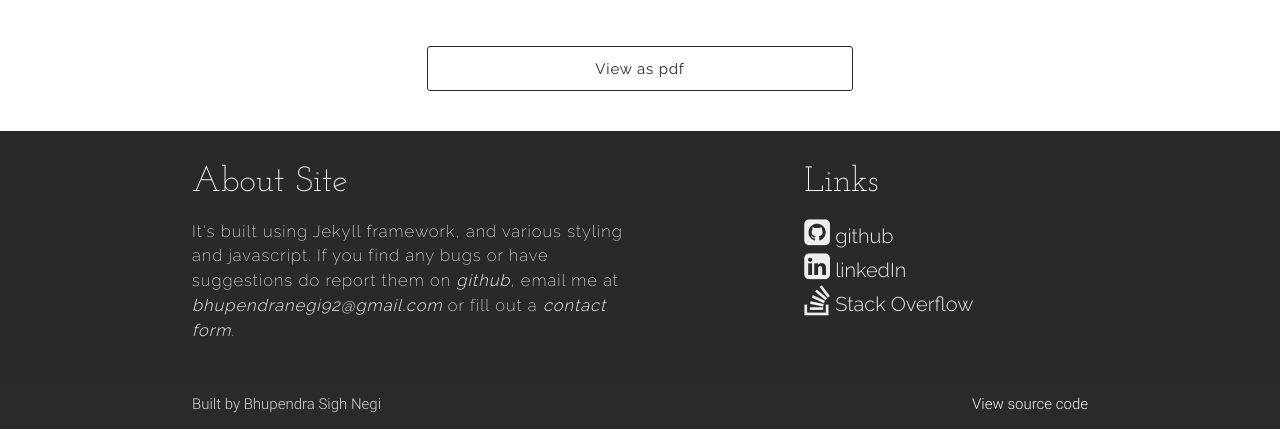
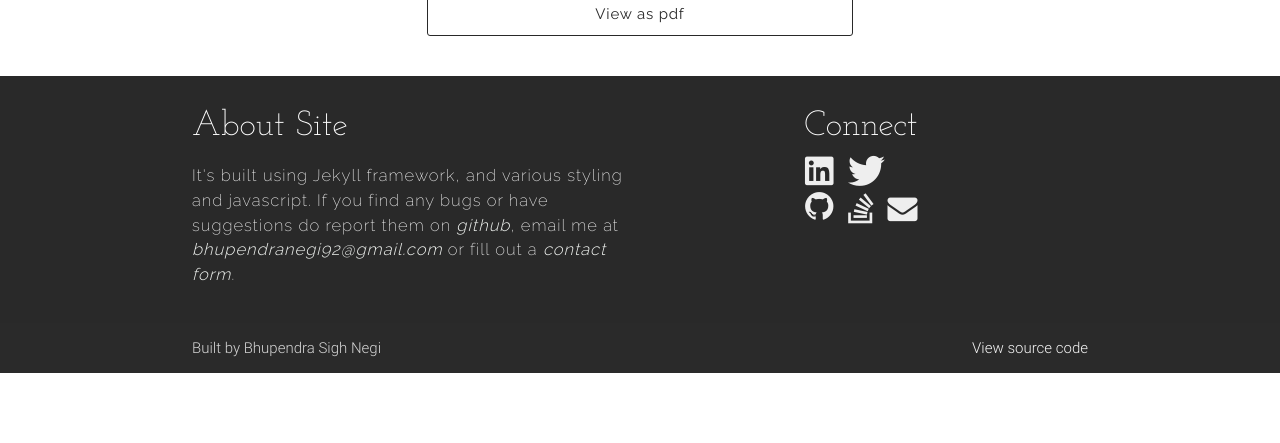
Before and after one commit to BhupendraNegi/bhupendranegi.github.io, a Jekyll site: the page built from resume.html, in a window 1280 px wide, cut to the strip 457-900 px from the top of the page. Built offline with Jekyll 4.4.1, drawn with Linux system fonts in a browser that asks for light colours; nearby versions of some CDN libraries.

Commit message:
Fixed CSS and footer

```diff
--- a/_includes/footer.html
+++ b/_includes/footer.html
@@ -5,12 +5,13 @@
         <h5 class="white-text footer_titles">About Site</h5>
         <p class="grey-text text-lighten-3 description">It's built using Jekyll framework, and various styling and javascript. If you find any bugs or have suggestions do report them on <a class="footer_description_link" href="https://github.com/LevytsRoman/levytsroman.github.io/issues/new">github</a>, email me at <a class="footer_description_link" href="mailto:{{site.email}}">{{site.email}}</a> or fill out a <a class="footer_description_link" href="/contact">contact form</a>.</p>
       </div>
-      <div class="col l4 offset-l2 s12">
-        <h5 class="white-text footer_titles">Links</h5>
-        <ul>
-          <li><a class="grey-text text-lighten-3" target="_blank" href="{{site.github_link}}"><i class="fa fa-github-square footer_icons" aria-hidden="true"></i><span class="footer_link_text"> github</span></a></li>
-          <li><a class="grey-text text-lighten-3" target="_blank" href="{{site.linked_in_link}}"><i class="fa fa-linkedin-square footer_icons" aria-hidden="true"></i><span class="footer_link_text"> linkedIn</span></a></li>
-          <li><a class="grey-text text-lighten-3" target="_blank" href="{{site.stackoverflow_link}}"><i class="fa fa-stack-overflow footer_icons" aria-hidden="true"></i><span class="footer_link_text"> Stack Overflow</span></a></li>
+      <div class="col l2 offset-l2 s12">
+        <h5 class="white-text footer_titles">Connect</h5>
+          <a class="grey-text text-lighten-3" target="_blank" href="{{site.linked_in_link}}"><i class="devicon-linkedin-plain footer_icons" aria-hidden="true"></i></a>
+          <a class="grey-text text-lighten-3" target="_blank" href="{{site.stackoverflow_link}}"><i class="devicon-twitter-original footer_icons" aria-hidden="true"></i></a>
+          <a class="grey-text text-lighten-3" target="_blank" href="{{site.github_link}}"><i class="devicon-github-original footer_icons" aria-hidden="true"></i></a>
+          <a class="grey-text text-lighten-3" target="_blank" href="{{site.stackoverflow_link}}"><i class="fa fa-stack-overflow footer_icons" aria-hidden="true"></i></a>
+          <a class="grey-text text-lighten-3" href="mailto:{{site.email}}"><i class="fa fa-envelope footer_icons" aria-hidden="true"></i></a>
         </ul>
       </div>
     </div>
@@ -18,7 +19,7 @@
   <div class="footer-copyright">
     <div class="container">
     Built by Bhupendra Sigh Negi
-    <a class="grey-text text-lighten-4 right" href="{{site.github_project_link}}">View source code</a>
+    <a class="grey-text text-lighten-4 right" target="_blank"  href="{{site.github_project_link}}">View source code</a>
     </div>
   </div>
 </footer>
--- a/_includes/nav.html
+++ b/_includes/nav.html
@@ -1,4 +1,6 @@
+<div class="my_navbar">
   <nav class="z-depth-0 transparent">
+    <div class="container">
       <div class="nav-wrapper transparent s12">
         <a href="/" class="brand-logo"><img src="/assets/images/logo.png" alt="website logo" height="60px" /></a>
         <a href="" data-activates="mobile-demo" class="button-collapse large">
@@ -9,10 +11,21 @@
             <li><a href={{my_section[1].url}} class="">{{my_section[1].name}}</a><div class="nav-underline"></div></li>
           {% endfor %}
         </ul>
-    <ul class="side-nav" id="mobile-demo">
+        <div class="side-nav" id="mobile-demo">
+          <div class="brand-logo-mobile">
+            <a href="/" ><img src="/assets/images/logo.png" alt="website logo" height="40px" /></a>
+          </div>
+          <div class="side-bar">
+            <ul >
               {% for my_section in site.data.sections %}
-        <li><a href={{my_section[1].url}}>{{my_section[0]}}</a><div class="nav-underline"></div></li>
+                <li><a href={{my_section[1].url}}>{{my_section[1].name}}</a><div class="nav-underline"></div></li>
               {% endfor %}
             </ul>
           </div>
+
+        </div>
+
+      </div>
+    </div>
   </nav>
+</div>
--- a/_layouts/not_homepage.html
+++ b/_layouts/not_homepage.html
@@ -1,14 +1,10 @@
 ---
 layout: default
 ---
-
+{% include nav.html %}
 <main>
   <div class="my_container">
-
-    {% include nav.html %}
-
     {{content}}
-
   </div>
 </main>
 {% include footer.html %}
--- a/assets/css/main.css
+++ b/assets/css/main.css
@@ -357,7 +357,20 @@
 
 .brand-logo {
   margin-left: 5px;
-  margin-top: 5px;
+  margin-top: 10px;
+}
+
+.brand-logo-mobile {
+  margin-top: 20px;
+  margin-bottom: 10px;
+}
+
+.side-bar {
+  margin-top: 20px;
+}
+
+.side-nav {
+  background-color: white;
 }
 
 .barba-old-container {
@@ -437,7 +450,8 @@
   margin: 0 10px 0 10px; }
 
 nav {
-  margin-bottom: 2%; }
+  margin-bottom: 2%;
+}
 
 .about-me .bio {
   color: white;
@@ -558,13 +572,15 @@ body {
   min-height: 100%;
   min-width: 300px; }
 
-nav {
-  margin-top: 40px;
-  margin-bottom: 100px; }
+.my_navbar {
+  background-color: #292929;
+  padding: 15px 0 0 0;
+  min-height: 120px;
+}
 
 nav ul li a {
   font-weight: 600;
-  color: black; }
+  color: white; }
 
 .projects_container {
   padding: 20px 10px 0 10px;
@@ -583,7 +599,7 @@ nav ul li {
   margin: 0 25px 0 25px;
   width: 0%;
   height: 3px;
-  background-color: black;
+  background-color: white;
   transition: width 0.3s; }
 
 .nav-underlined,
@@ -662,7 +678,10 @@ nav ul li {
   font-size: 35px; }
 
 .footer_icons {
-  font-size: 30px !important; }
+  font-size: 30px !important;
+  margin-right: 10px;
+
+}
 
 .footer_description_link {
   color: #eff2ef;
@@ -781,7 +800,7 @@ button:focus {
 
 button.fill:hover {
   background-color: transparent;
-  color: #f9f0ae; }
+  color: #fff; }
 
 button.fill:before {
   content: "";
```
Lines whose indentation alone changed are shown as unchanged.
